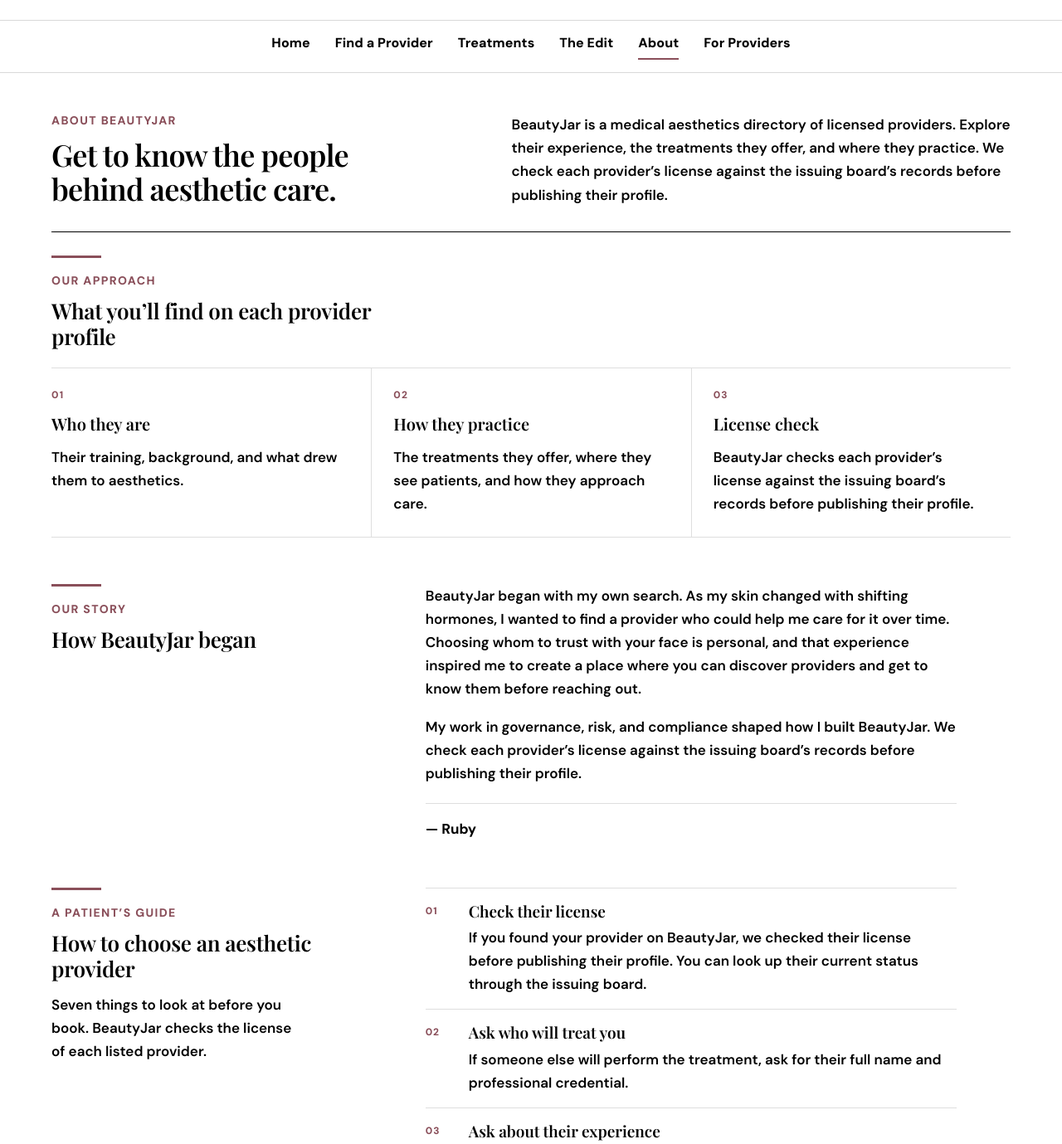
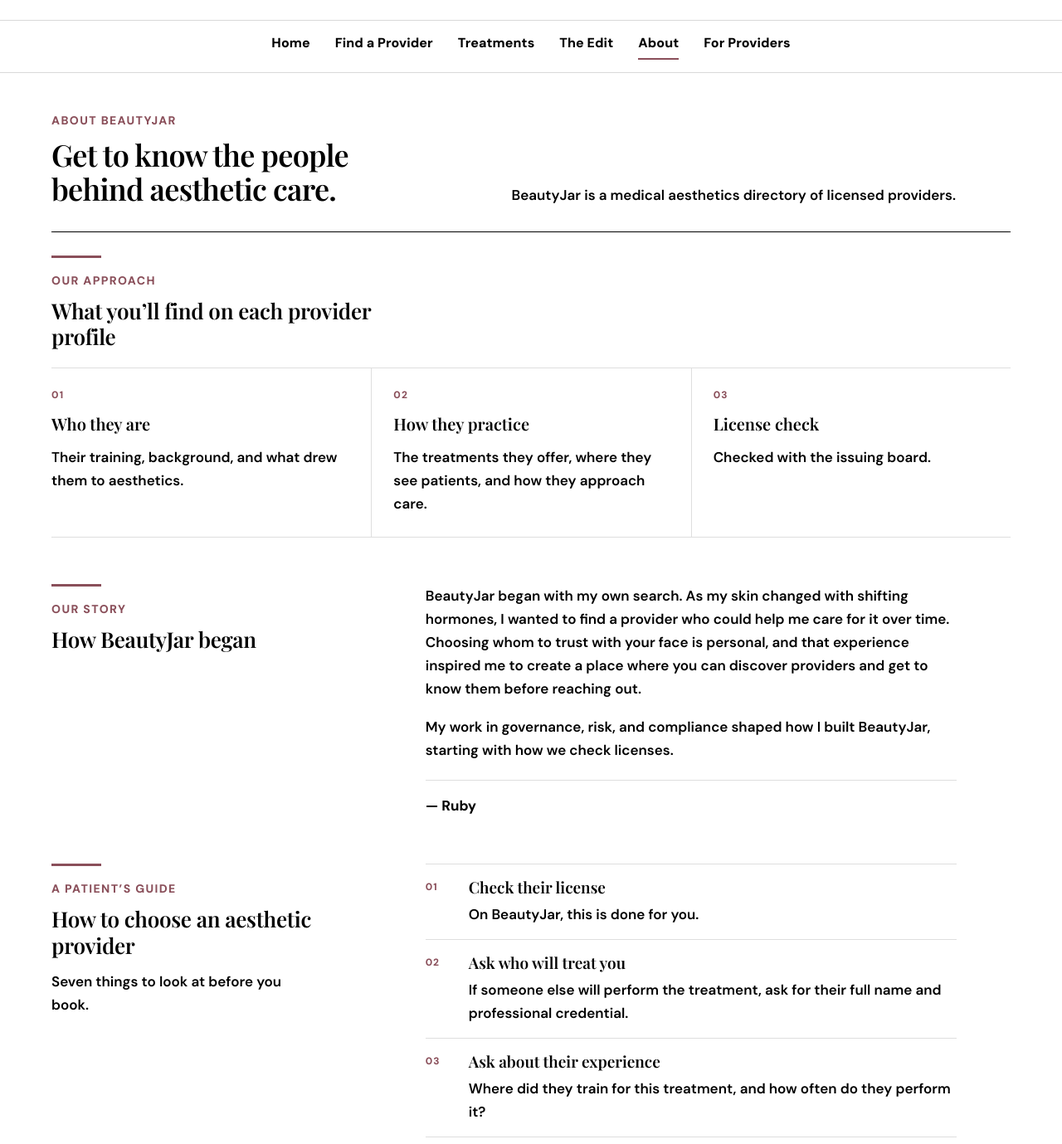
Before and after one commit to WenleyTech/beautyjar-site, a plain HTML site: page about.html in a window 1280 px wide. Shown: the part 80-1459 px from the top of the page at 83% size. Drawn offline with nearby package versions, Linux system fonts and the light colour scheme; a web font is replaced by a local one.

Commit message:
Add files via upload

```diff
--- a/about.html
+++ b/about.html
@@ -851,20 +851,20 @@ html body main .check-box.bj-check-single:not(#bj-x){display:block!important}
 <nav class="nav"><a href="/">Home</a><a href="/providers">Find a Provider</a><a href="/treatments">Treatments</a><a href="/the-edit">The Edit</a><a aria-current="page" href="/about">About</a><a href="/for-providers">For Providers</a></nav>
 </header>
 <main class="wrap">
-<section class="hero"><div><div class="eyebrow">About BeautyJar</div><h1>Get to know the people behind aesthetic care.</h1></div><p class="hero-copy">BeautyJar is a medical aesthetics directory of licensed providers. Explore their experience, the treatments they offer, and where they practice. We check each provider’s license against the issuing board’s records before publishing their profile.</p></section>
+<section class="hero"><div><div class="eyebrow">About BeautyJar</div><h1>Get to know the people behind aesthetic care.</h1></div><p class="hero-copy">BeautyJar is a medical aesthetics directory of licensed providers.</p></section>
 
 <section class="section" id="different"><div class="section-grid"><div><div class="eyebrow">Our approach</div><h2>What you’ll find on each provider profile</h2></div></div>
 <div class="values bj-values">
 <div class="value"><div class="num">01</div><h3>Who they are</h3><p>Their training, background, and what drew them to aesthetics.</p></div>
 <div class="value"><div class="num">02</div><h3>How they practice</h3><p>The treatments they offer, where they see patients, and how they approach care.</p></div>
-<div class="value"><div class="num">03</div><h3>License check</h3><p>BeautyJar checks each provider’s license against the issuing board’s records before publishing their profile.</p></div>
+<div class="value"><div class="num">03</div><h3>License check</h3><p>Checked with the issuing board.</p></div>
 </div></section>
 
-<section class="section" id="story"><div class="section-grid"><div><div class="eyebrow">Our Story</div><h2>How BeautyJar began</h2></div><div class="copy"><p>BeautyJar began with my own search. As my skin changed with shifting hormones, I wanted to find a provider who could help me care for it over time. Choosing whom to trust with your face is personal, and that experience inspired me to create a place where you can discover providers and get to know them before reaching out.</p><p>My work in governance, risk, and compliance shaped how I built BeautyJar. We check each provider’s license against the issuing board’s records before publishing their profile.</p><p class="bj-sign"><strong>— Ruby</strong></p></div></div></section>
+<section class="section" id="story"><div class="section-grid"><div><div class="eyebrow">Our Story</div><h2>How BeautyJar began</h2></div><div class="copy"><p>BeautyJar began with my own search. As my skin changed with shifting hormones, I wanted to find a provider who could help me care for it over time. Choosing whom to trust with your face is personal, and that experience inspired me to create a place where you can discover providers and get to know them before reaching out.</p><p>My work in governance, risk, and compliance shaped how I built BeautyJar, starting with how we check licenses.</p><p class="bj-sign"><strong>— Ruby</strong></p></div></div></section>
 
-<section class="section" id="how-to-choose"><div class="section-grid"><div><div class="eyebrow">A patient’s guide</div><h2>How to choose an aesthetic provider</h2><p class="bj-side-note">Seven things to look at before you book. BeautyJar checks the license of each listed provider.</p></div>
+<section class="section" id="how-to-choose"><div class="section-grid"><div><div class="eyebrow">A patient’s guide</div><h2>How to choose an aesthetic provider</h2><p class="bj-side-note">Seven things to look at before you book.</p></div>
 <div><ol class="bj-steps">
-<li><span class="bj-step-n">01</span><h3>Check their license</h3><p>If you found your provider on BeautyJar, we checked their license before publishing their profile. You can look up their current status through the issuing board.</p></li>
+<li><span class="bj-step-n">01</span><h3>Check their license</h3><p>On BeautyJar, this is done for you.</p></li>
 <li><span class="bj-step-n">02</span><h3>Ask who will treat you</h3><p>If someone else will perform the treatment, ask for their full name and professional credential.</p></li>
 <li><span class="bj-step-n">03</span><h3>Ask about their experience</h3><p>Where did they train for this treatment, and how often do they perform it?</p></li>
 <li><span class="bj-step-n">04</span><h3>See whether their approach fits your goals</h3><p>Ask to see examples of their work and discuss what they’d recommend for you.</p></li>
@@ -905,7 +905,7 @@ html body main .check-box.bj-check-single:not(#bj-x){display:block!important}
 <div class="eyebrow">License Review</div>
 <h2>How we check licenses.</h2>
 </div>
-<div class="check-box bj-check-single"><p>Before a provider’s profile goes live, we check their license against the issuing board’s records. We recheck it annually. If we find that a license has lapsed, we pause the profile until we confirm that it’s active again. <a href="#credential-sources">See our sources</a>.</p></div>
+<div class="check-box bj-check-single"><p>We check each provider’s license against the issuing board’s records. We recheck it annually. If we find that a license has lapsed, we pause the profile until we confirm that it’s active again. <a href="#credential-sources">See our sources</a>.</p></div>
 </div>
 <div class="section-grid bj-checks-wrap"><div></div><details class="bj-checks"><summary>See what we review</summary><p>We review each provider’s record on their licensing board’s official lookup. Records vary by board.</p>
 <ul>
@@ -932,7 +932,7 @@ html body main .check-box.bj-check-single:not(#bj-x){display:block!important}
 <tr><th scope="row">Availability</th><td>Licensed providers across the U.S., with a founding community in Washington, DC, Maryland and Northern Virginia</td></tr>
 <tr><th scope="row">Who is listed</th><td>Physicians, nurse practitioners, physician assistants and registered nurses who offer medical aesthetic treatments</td></tr>
 <tr><th scope="row">How providers join</th><td>By application</td></tr>
-<tr><th scope="row">License review</th><td>Confirmed with the issuing board before publication. Rechecked every year. Page made inactive if a license lapses.</td></tr>
+<tr><th scope="row">License review</th><td>Confirmed with the issuing board. Rechecked every year. Page made inactive if a license lapses.</td></tr>
 <tr><th scope="row">For patients</th><td>Free. Book directly with the provider or practice.</td></tr>
 <tr><th scope="row">Provider memberships</th><td>Profile and Spotlight. See <a href="/for-providers">For Providers</a> for pricing.</td></tr>
 <tr><th scope="row">Fees</th><td>No lead or booking fees</td></tr>
```
